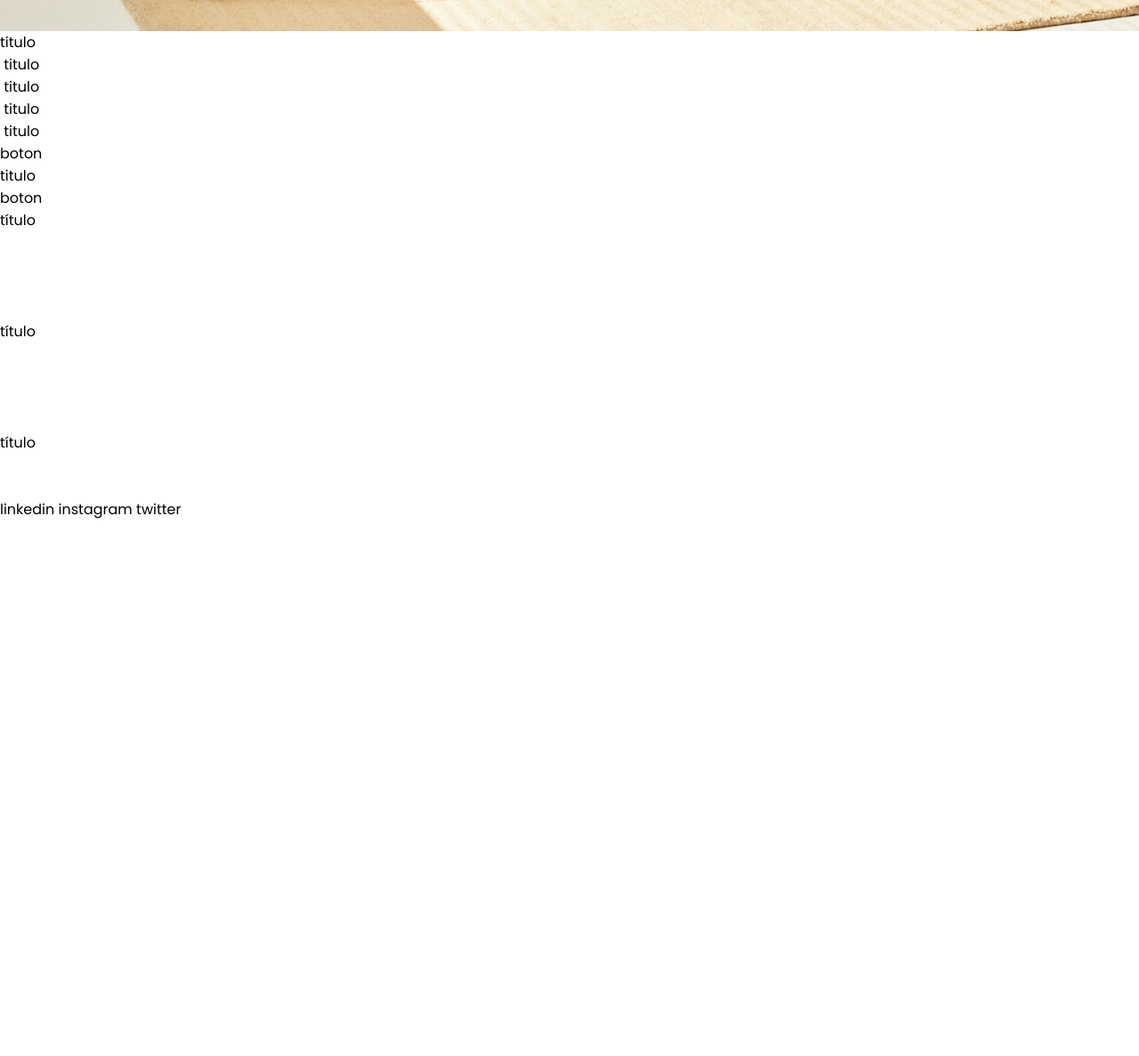
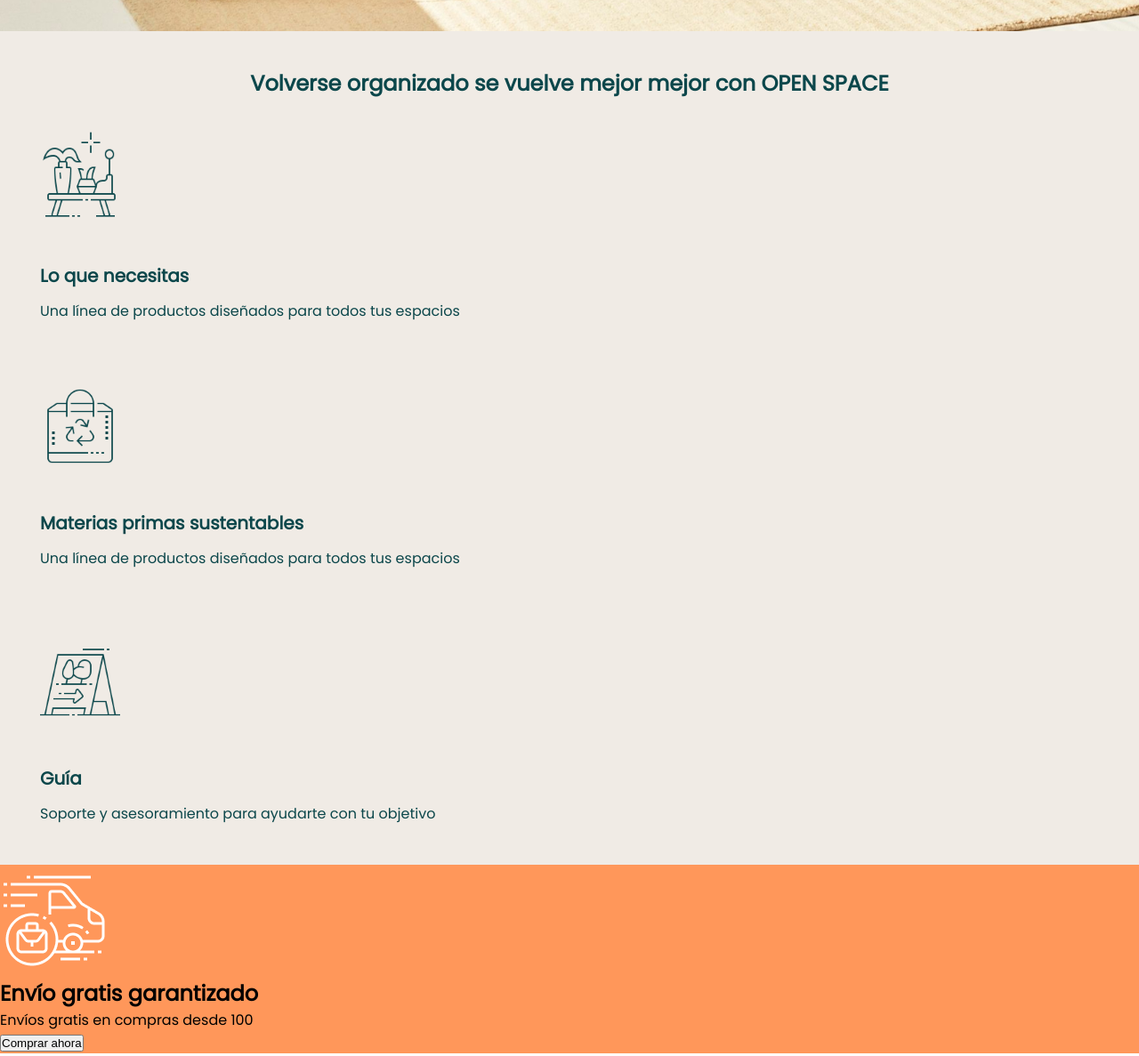
Before and after one commit to Adalab/modulo-1-evaluacion-final-aliciaapadron, a website: page src/html/index.html in a window 1280 px wide. Shown: the part 765-1952 px from the top of the page at 89% size. Before the commit the page ends 1350 px from the top, so only its background shows below. Drawn offline with nearby package versions, Linux system fonts and the light colour scheme; files that its build step writes are made by us from their sources; files whose address does not match are found by name.

Commit message:
add sass section1

```diff
--- a/src/html/partials/header.html
+++ b/src/html/partials/header.html
@@ -1,7 +1,7 @@
 <header class="header">
     <div class="topmenu">
         <nav class="nav">
-            <a href="https://www.maisonsdumonde.com/ES/es/login"> <img class="nav__menu"
+            <a href="https://www.maisonsdumonde.com/ES/es/login" target="_blank"> <img class="nav__menu"
                     src="./assets/images/menu-icon.png" alt="menu" title="Hacer login" /></a>
         </nav>
         <div class="topmenu__logo">
@@ -12,8 +12,11 @@
 
     <div class="div">
         <h1 class="title">Disfruta creando espacios</h1>
-        <div class="buttondiv">
-            <button class="buttondiv__button">Comprar ahora</button>
+        <div class="button1">
+            <form action="https://www.maisonsdumonde.com/ES/es/e/tendances-deco/landing" target="_blank"
+                title="Ir a la tienda">
+                <button class="button1__button">Comprar ahora</button>
+            </form>
         </div>
     </div>
 
--- a/src/html/partials/section1.html
+++ b/src/html/partials/section1.html
@@ -1,23 +1,28 @@
-<section>
-    titulo
-    <nav>
-        <ul>
-            <li>
-                <img src="" alt="" />
-                titulo
-                <p></p>
-            </li>
-            <li>
-                <img src="" alt="" />
-                titulo
-                <p></p>
-            </li>
-            <li>
-                <img src="" alt="" />
-                titulo
-                <p></p>
-            </li>
+<section class="section1">
+    <div class="section1__container1">
+        <p class="text">Volverse organizado se vuelve mejor mejor con <span class="text__uppercase">open space</span>
+        </p>
+    </div>
 
-        </ul>
-    </nav>
+    <div class="section1__container2">
+
+        <div class="list__item">
+            <img class="list__item--img1" src="./assets/images/icon_1.png" alt="Imagen de plantas"
+                title="Imagen de plantas" />
+            <h2 class="list__item--text">Lo que necesitas</h2>
+            <p>Una línea de productos diseñados para todos tus espacios</p>
+        </div>
+        <div class="list__item">
+            <img class="list__item--img2" src="./assets/images/icon_2.png" alt="Imagen de bolsa"
+                title="Imagen de bolsa" />
+            <h2 class="list__item--text">Materias primas sustentables</h2>
+            <p>Una línea de productos diseñados para todos tus espacios</p>
+        </div>
+        <div class="list__item">
+            <img class="list__item--img3" src="./assets/images/icon_3.png" alt="Imagen de cartel"
+                title="Imagen de cartel" />
+            <h2 class="list__item--text">Guía</h2>
+            <p class="list__item--paragraph">Soporte y asesoramiento para ayudarte con tu objetivo</p>
+        </div>
+    </div>
 </section>
--- a/src/html/partials/section2.html
+++ b/src/html/partials/section2.html
@@ -1,8 +1,13 @@
-<section>
+<section class="section2">
 
-    <img src="" alt="" />
-    titulo
-    <p></p>
-    boton
+    <img src="./assets/images/go_6.png" alt="Imagen camión" title="Imagen envío" />
+    <h2>Envío gratis garantizado</h2>
+    <p>Envíos gratis en compras desde 100</p>
+    <div class="button2">
+        <form action="https://www.maisonsdumonde.com/ES/es/e/tendances-deco/landing" target="_blank"
+            title="Ir a la tienda">
+            <button class="button2__button">Comprar ahora</button>
+        </form>
+    </div>
 
 </section>
--- a/src/scss/layout/_header.scss
+++ b/src/scss/layout/_header.scss
@@ -39,15 +39,17 @@
   padding-top: 215px;
   padding-bottom: 24px;
 }
-.buttondiv {
+.button1 {
   display: flex;
   justify-content: center;
   align-items: center;
+
   &__button {
-    height: 48px;
-    width: 176px;
     background-color: $color-green;
     color: $color-white;
     font-size: 20px;
+    height: 48px;
+    width: 176px;
+    border: none;
   }
 }
--- a/src/scss/layout/_section1.scss
+++ b/src/scss/layout/_section1.scss
@@ -0,0 +1,54 @@
+.section1 {
+  color: $color-green;
+  background-color: $background-color;
+  padding: 0 45px;
+
+  &__container1 {
+    padding-top: 41px;
+  }
+  &__container2 {
+    display: grid;
+    grid-template-columns: 1fr;
+    grid-template-rows: 1fr 1fr 1fr;
+  }
+}
+
+.text {
+  font-size: 24px;
+  font-weight: bold;
+  text-align: center;
+
+  &__uppercase {
+    text-transform: uppercase;
+  }
+}
+
+.list__item {
+  grid-column: span 1;
+
+  &--img1 {
+    width: 90px;
+    height: 99px;
+    margin-top: 36px;
+    margin-bottom: 42px;
+  }
+  &--img2 {
+    width: 90px;
+    height: 90px;
+    margin-top: 36px;
+    margin-bottom: 42px;
+  }
+  &--img3 {
+    width: 90px;
+    height: 90px;
+    margin-top: 36px;
+    margin-bottom: 42px;
+  }
+  &--text {
+    font-size: 20px;
+    padding-bottom: 12px;
+  }
+  &--paragraph {
+    padding-bottom: 45px;
+  }
+}
--- a/src/scss/layout/_section2.scss
+++ b/src/scss/layout/_section2.scss
@@ -0,0 +1,3 @@
+.section2 {
+  background-color: $background-color-orange;
+}
```
